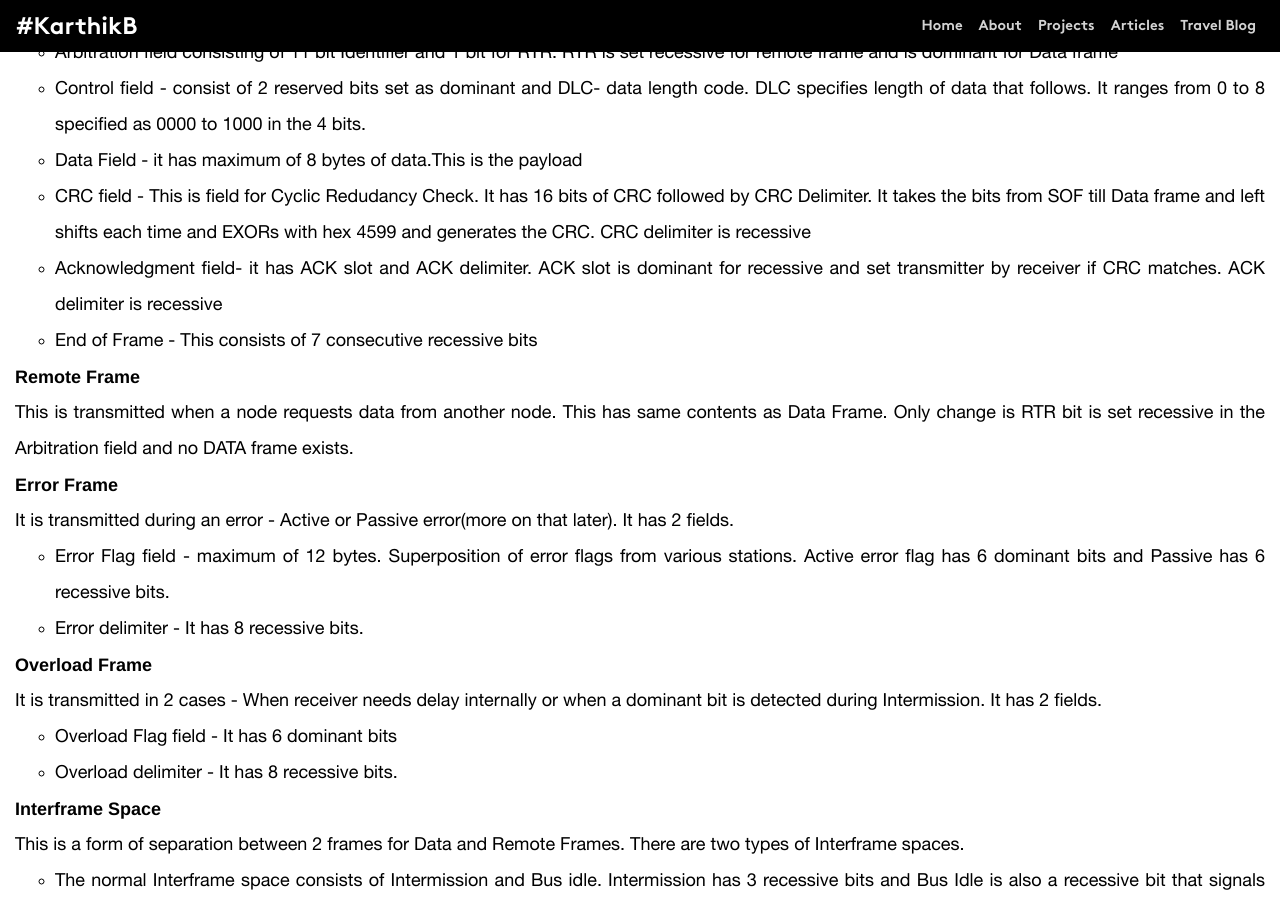
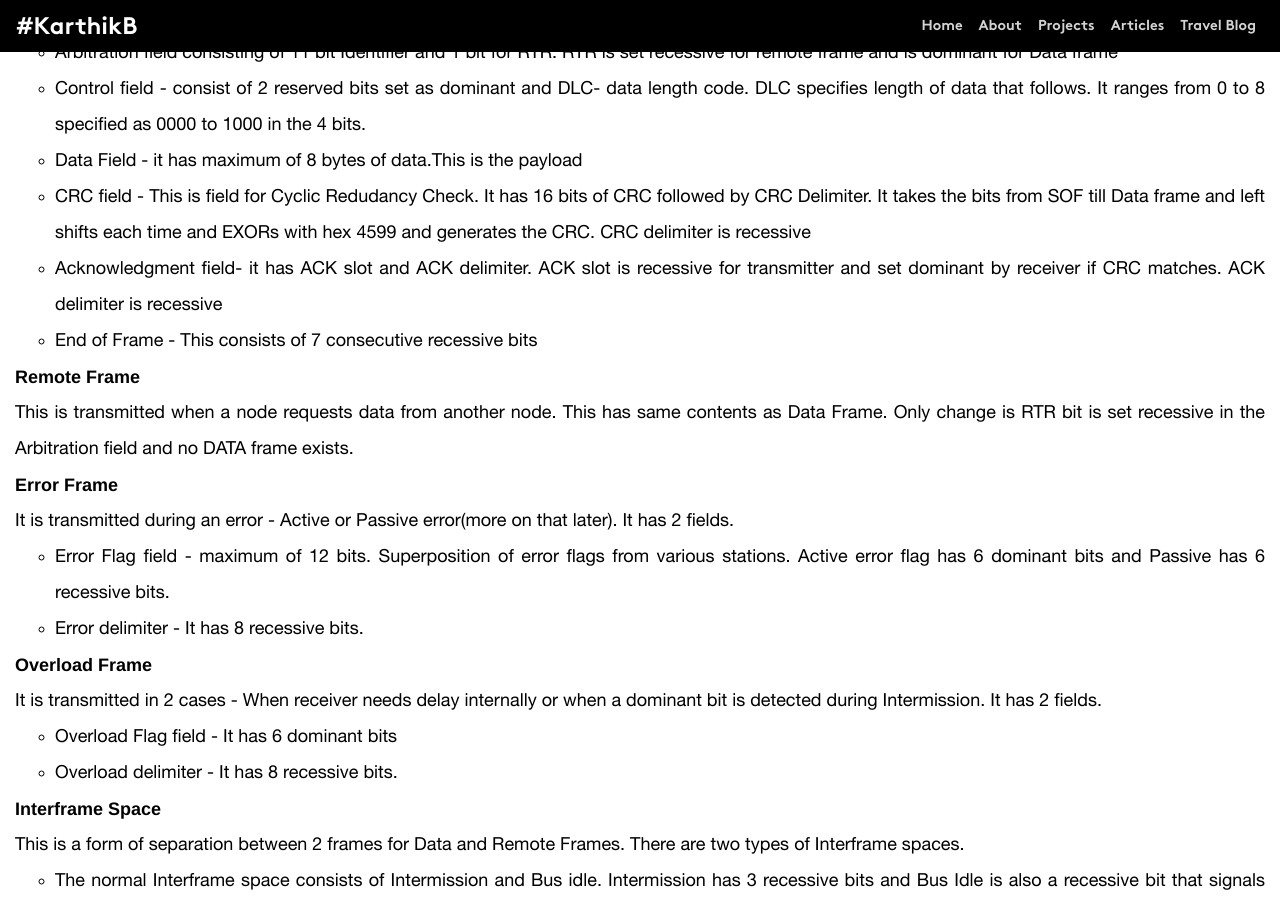
Before and after one commit to karthik-balu/karthik-balu.github.io, a Jekyll site: the page built from _posts/2017-10-20-CAN-Frames.html, in a window 1280 px wide and 900 px high, scrolled down 809 px. Built offline with Jekyll 4.4.1, drawn with Linux system fonts in a browser that asks for light colours.

Commit message:
Update 2017-10-20-CAN-Frames.html
Typo fix

```diff
--- a/_posts/2017-10-20-CAN-Frames.html
+++ b/_posts/2017-10-20-CAN-Frames.html
@@ -27,7 +27,7 @@ category: projects
 			<li>Control field - consist of 2 reserved bits set as dominant and DLC- data length code. DLC specifies length of data that follows. It ranges from 0 to 8 specified as 0000 to 1000 in the 4 bits.</li>
 			<li>Data Field - it has maximum of 8 bytes of data.This is the payload</li>
       <li>CRC field - This is field for Cyclic Redudancy Check. It has 16 bits of CRC followed by CRC Delimiter. It takes the bits from SOF till Data frame and left shifts each time and EXORs with hex 4599 and generates the CRC. CRC delimiter is recessive</li>
-			<li>Acknowledgment field- it has ACK slot and ACK delimiter. ACK slot is dominant for recessive and set transmitter by receiver if CRC matches. ACK delimiter is recessive  </li>
+			<li>Acknowledgment field- it has ACK slot and ACK delimiter. ACK slot is recessive for transmitter and set dominant by receiver if CRC matches. ACK delimiter is recessive  </li>
       <li>End of Frame - This consists of 7 consecutive recessive bits</li>
 		</ul>
 
@@ -38,7 +38,7 @@ category: projects
     <li>Error Frame</li>
     It is transmitted during an error - Active or Passive error(more on that later). It has 2 fields.
     <ul>
-      <li>Error Flag field - maximum of 12 bytes. Superposition of error flags from various stations. Active error flag has 6 dominant bits and Passive has 6 recessive bits.</li>
+      <li>Error Flag field - maximum of 12 bits. Superposition of error flags from various stations. Active error flag has 6 dominant bits and Passive has 6 recessive bits.</li>
       <li>Error delimiter - It has 8 recessive bits.</li>
     </ul>
 
```
